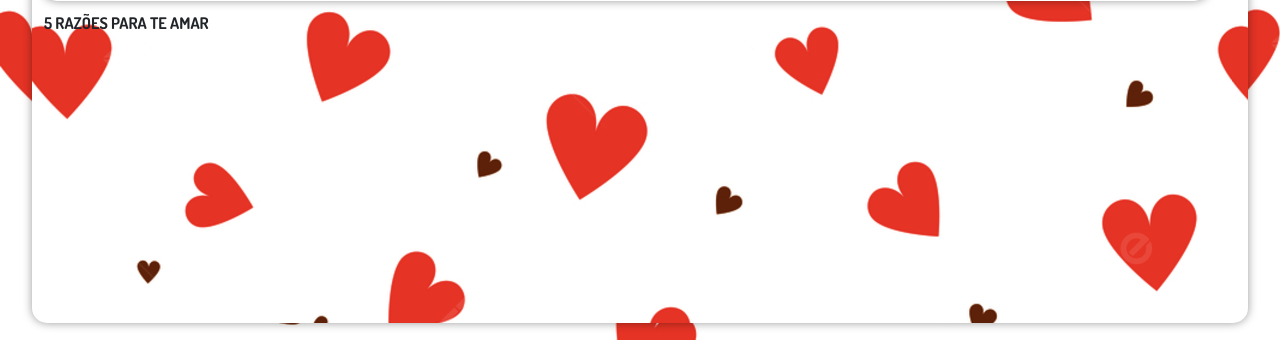
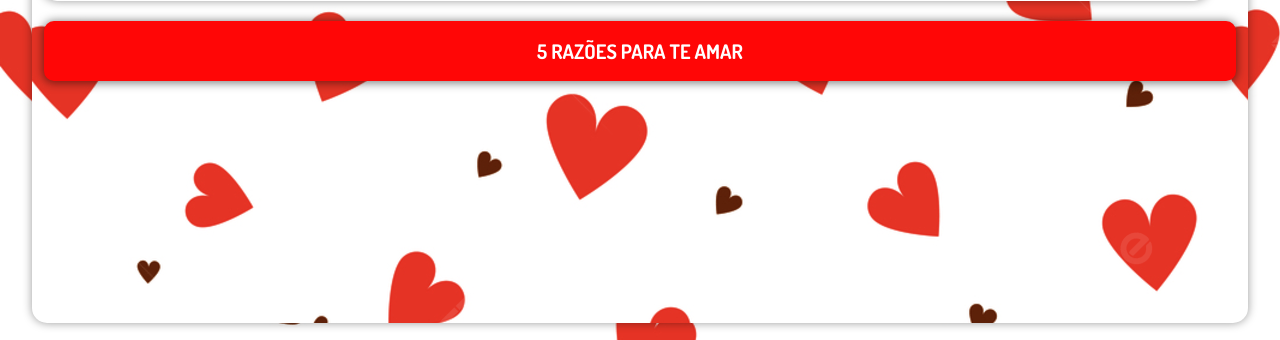
Before and after one commit to diegofirl/parasempreteamar, a plain HTML site: page index_5.html in a window 1280 px wide. Shown: the part 460-800 px from the top of the page. Drawn offline with nearby package versions, Linux system fonts and the light colour scheme.

Commit message:
Add files via upload

```diff
--- a/index_5.html
+++ b/index_5.html
@@ -30,9 +30,11 @@
                         <h1 style="margin-top: 10px;">Por isso, preparei uma contagem regressiva do que sinto por nós…</h1>
                     </div>
                 </div>
-                <a>
-                    <b>5 RAZÕES PARA TE AMAR</b>
-                </a>
+                <button>
+                        <a href="index_5.html" style="color: white; text-decoration: none;">
+                            <b>5 RAZÕES PARA TE AMAR</b>
+                        </a>
+                </button>
             </div>
         </div>
     </div>
--- a/style.css
+++ b/style.css
@@ -46,12 +46,3 @@ button {
     font-size: 20px;
     box-shadow: 0 1px 10px 1px rgba(0, 0, 0, 0.5);
 }
-
-a {
-    text-decoration: none;
-    color: white;
-}
-
-a:hover{
-    color: white;
-}
```
Also changed, not shown: index.html (+4 -2 lines).
